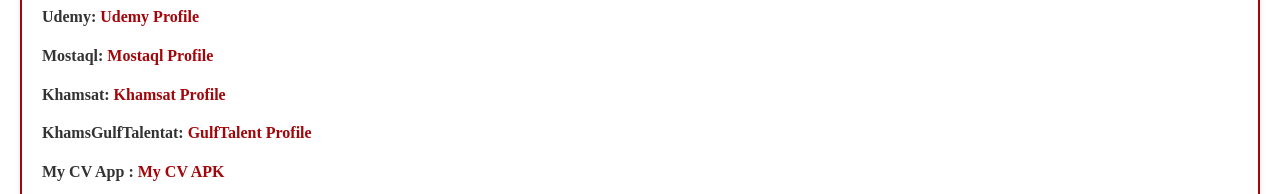
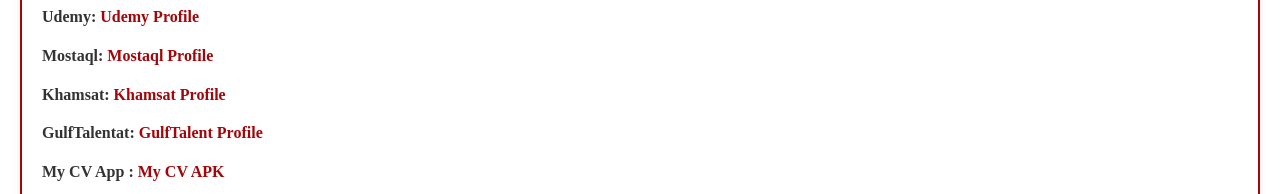
Before and after one commit to mostafa-khalid208/My-CV-Communications-Electronics-Engineer, a plain HTML site: page index.html in a window 1280 px wide. Shown: the part 1040-1234 px from the top of the page. Drawn offline with nearby package versions, Linux system fonts and the light colour scheme.

Commit message:
index.html

```diff
--- a/index.html
+++ b/index.html
@@ -307,7 +307,7 @@
             <li class="en"><strong>Udemy:</strong> <a href="https://www.udemy.com/user/mostafa-khalid-sallam/">Udemy Profile</a></li>
             <li class="en"><strong>Mostaql:</strong> <a href="https://mostaql.com/u/Mostafa_Khalid8">Mostaql Profile</a></li>
             <li class="en"><strong>Khamsat:</strong> <a href="https://khamsat.com/user/mostafa_khalid208">Khamsat Profile</a></li>
-            <li class="en"><strong>KhamsGulfTalentat:</strong> <a href="https://www.gulftalent.com/people/mostafa-khalid-11489644">GulfTalent Profile</a></li>
+            <li class="en"><strong>GulfTalentat:</strong> <a href="https://www.gulftalent.com/people/mostafa-khalid-11489644">GulfTalent Profile</a></li>
 
 
 
```
